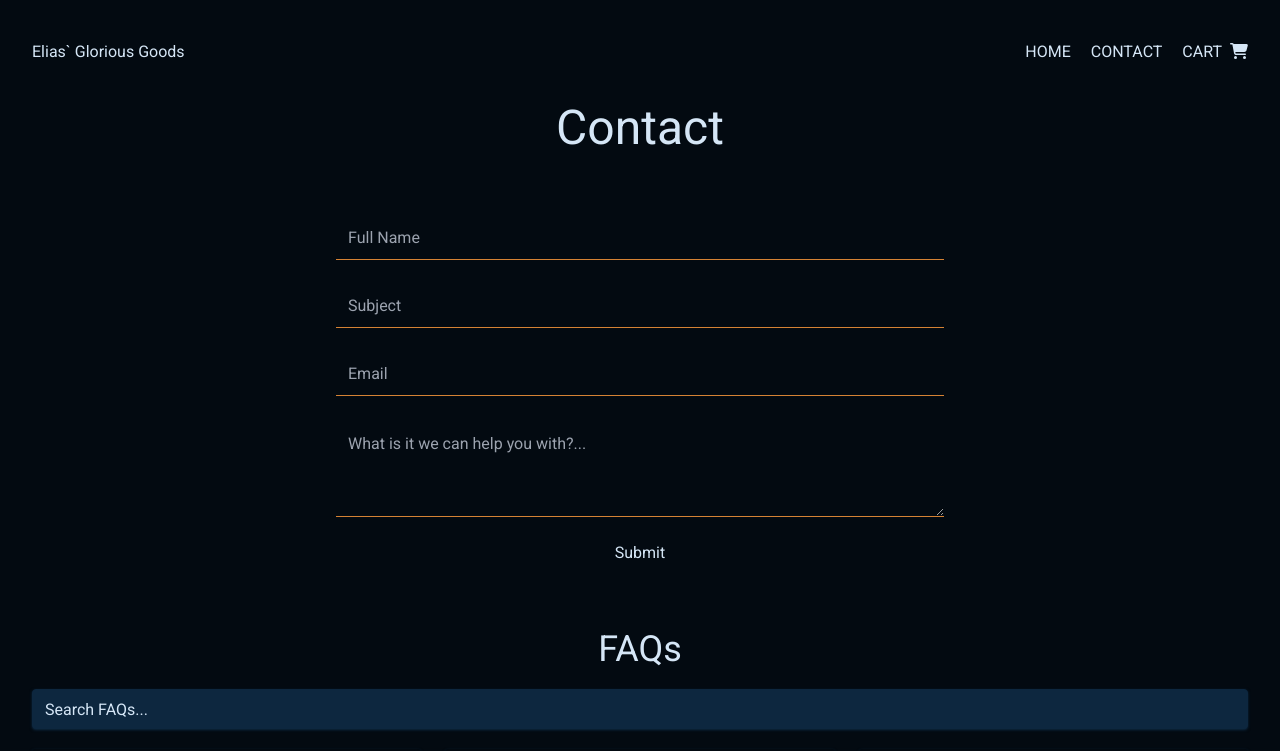
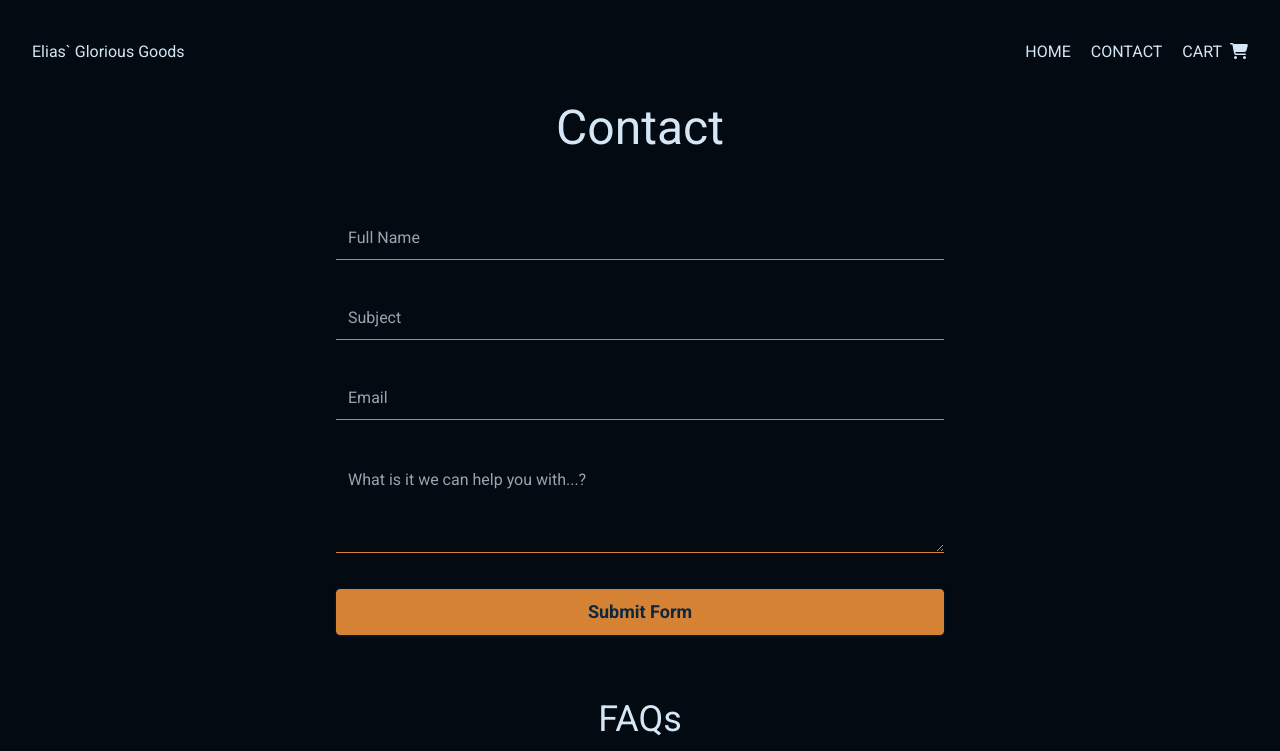
Before and after one commit to DrRuski/js-frameworks-ca, a React (Vite) app: page /contact in a window 1280 px wide. Shown: the top 751 px of the page. Built offline with nearby package versions, Linux system fonts and the light colour scheme; no server answers; the HTML template or start-up script is replaced by a standard one.

Commit message:
Contact form complete.

```diff
--- a/src/components/form/form.jsx
+++ b/src/components/form/form.jsx
@@ -1,47 +1,106 @@
+import { useState } from "react";
 import { useForm } from "react-hook-form";
 
 export default function ContactForm() {
+  const [submitSuc, setSubmitSuc] = useState(false);
   const inputStyle = `h-full p-3 text-text bg-background border-b border-primary hover:border-primary outline-none focus:border-primary`;
   const {
     register,
     handleSubmit,
     formState: { errors },
+    reset,
   } = useForm();
-  const onSubmit = (value) => alert(JSON.stringify(value, null, 2));
+  const onSubmit = (data) => {
+    setSubmitSuc(true);
+    reset();
+    alert(JSON.stringify(data, null, 2));
+    setTimeout(() => {
+      setSubmitSuc(false);
+    }, 3000);
+  };
   return (
     <form
-      className="flex flex-col gap-4 md:gap-6 text-text w-full md:w-2/4 m-auto"
+      className="flex flex-col gap-4 md:gap-7 text-text w-full md:w-2/4 m-auto"
       onSubmit={handleSubmit(onSubmit)}
     >
+      <div className="flex flex-col gap-2">
         <input
           className={inputStyle}
           placeholder="Full Name"
-        {...register("fullName", { required: true, minLength: 3 })}
-        type="text"
+          {...register("fullName", {
+            required: "This field is required.",
+            minLength: {
+              value: 3,
+              message: "Length of input should be 3 letters or more.",
+            },
+          })}
         />
+        <p className="text-danger font-medium text-sm">
+          {errors.fullName?.message}
+        </p>
+      </div>
+      <div className="flex flex-col gap-2">
         <input
           className={inputStyle}
           placeholder="Subject"
-        {...register("subject", { required: true, minLength: 3 })}
-        type="text"
+          {...register("subject", {
+            required: "This field is required.",
+            minLength: {
+              value: 3,
+              message: "Length of input should be 3 letters or more.",
+            },
+          })}
         />
+        <p className="text-danger font-medium text-sm">
+          {errors.subject?.message}
+        </p>
+      </div>
+      <div className="flex flex-col gap-2">
         <input
           className={inputStyle}
           placeholder="Email"
-        type="text"
           {...register("email", {
-          required: true,
-          pattern: /^[A-Z0-9._%+-]+@[A-Z0-9.-]+\.[A-Z]{2,4}$/i,
+            required: "This field is required.",
+            pattern: {
+              value: /^[\w\-.]+@(stud\.)?noroff\.no$/,
+              message: "Email is invalid",
+            },
           })}
         />
-      {errors.email && <span className="text-text text-">Invalid Email</span>}
+        <p className="text-danger font-medium text-sm">
+          {errors.email?.message}
+        </p>
+      </div>
+      <div className="flex flex-col gap-2">
         <textarea
           className={inputStyle}
-        placeholder="What is it we can help you with?..."
-        {...register("queryContent", { required: true, minLength: 3 })}
+          placeholder="What is it we can help you with...?"
+          {...register("queryContent", {
+            required: "This field is required.",
+            minLength: {
+              value: 3,
+              message: "Length of input should be 3 letters or more.",
+            },
+          })}
           rows={3}
         ></textarea>
-      <input type="submit" />
+        <p className="text-danger font-medium text-sm">
+          {errors.queryContent?.message}
+        </p>
+      </div>
+      {submitSuc ? (
+        <input
+          type="submit"
+          value="Form Submitted 👍"
+          className="rounded bg-success shadow shadow-secondary py-2 border border-success text-secondary text-lg font-semibold text-center"
+        />
+      ) : (
+        <input
+          type="submit"
+          value="Submit Form"
+          className="rounded bg-primary shadow shadow-secondary hover:bg-secondary py-2 border border-primary hover:border-primary hover:text-primary text-secondary text-lg font-semibold text-center"
+        />
+      )}
     </form>
   );
 }
--- a/src/components/pages/contact.jsx
+++ b/src/components/pages/contact.jsx
@@ -8,7 +8,7 @@ export default function ContactPage({ query, setQuery }) {
       <div className="flex flex-col">
         <ContactForm />
       </div>
-      <div className="flex flex-col gap-5">
+      <div className="flex flex-col gap-10">
         <h2 className="text-center text-text text-xl md:text-4xl">FAQs</h2>
         <Accordion query={query} setQuery={setQuery} />
       </div>
--- a/tailwind.config.js
+++ b/tailwind.config.js
@@ -12,6 +12,8 @@ export default {
       primary: "#d58234",
       secondary: "#0d273f",
       accent: "#d88a41",
+      success: "#68B984",
+      danger: "#C70039",
     },
   },
   plugins: [],
```
Lines whose indentation alone changed are shown as unchanged.
